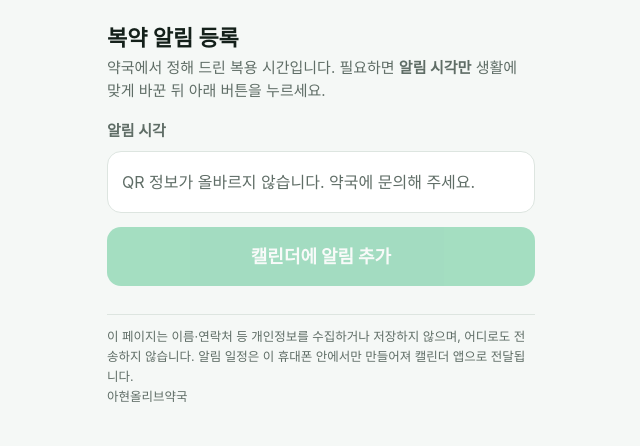
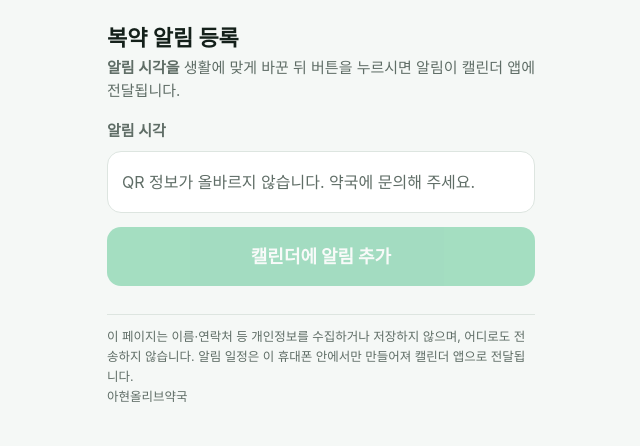
Before and after one commit to ahyeonolive/ahyeonolive.github.io, a plain HTML site: page index.html in a window 1280 px wide. Shown: the whole page, without its empty margins (319-959 px from the left). Drawn offline with Linux system fonts and the light colour scheme.

Commit message:
Update index.html

```diff
--- a/index.html
+++ b/index.html
@@ -42,7 +42,7 @@
 <body>
 <main>
   <h1>복약 알림 등록</h1>
-  <p class="sub">약국에서 정해 드린 복용 시간입니다. 필요하면 <b>알림 시각만</b> 생활에 맞게 바꾼 뒤 아래 버튼을 누르세요.</p>
+  <p class="sub"> <b>알림 시각을</b> 생활에 맞게 바꾼 뒤 버튼을 누르시면 알림이 캘린더 앱에 전달됩니다.</p>
 
   <h2>알림 시각</h2>
   <div class="card" id="times"></div>
@@ -55,6 +55,7 @@
   <footer>
     이 페이지는 이름·연락처 등 개인정보를 수집하거나 저장하지 않으며, 어디로도 전송하지 않습니다.
     알림 일정은 이 휴대폰 안에서만 만들어져 캘린더 앱으로 전달됩니다.<br>
+
     아현올리브약국
   </footer>
 </main>
```
